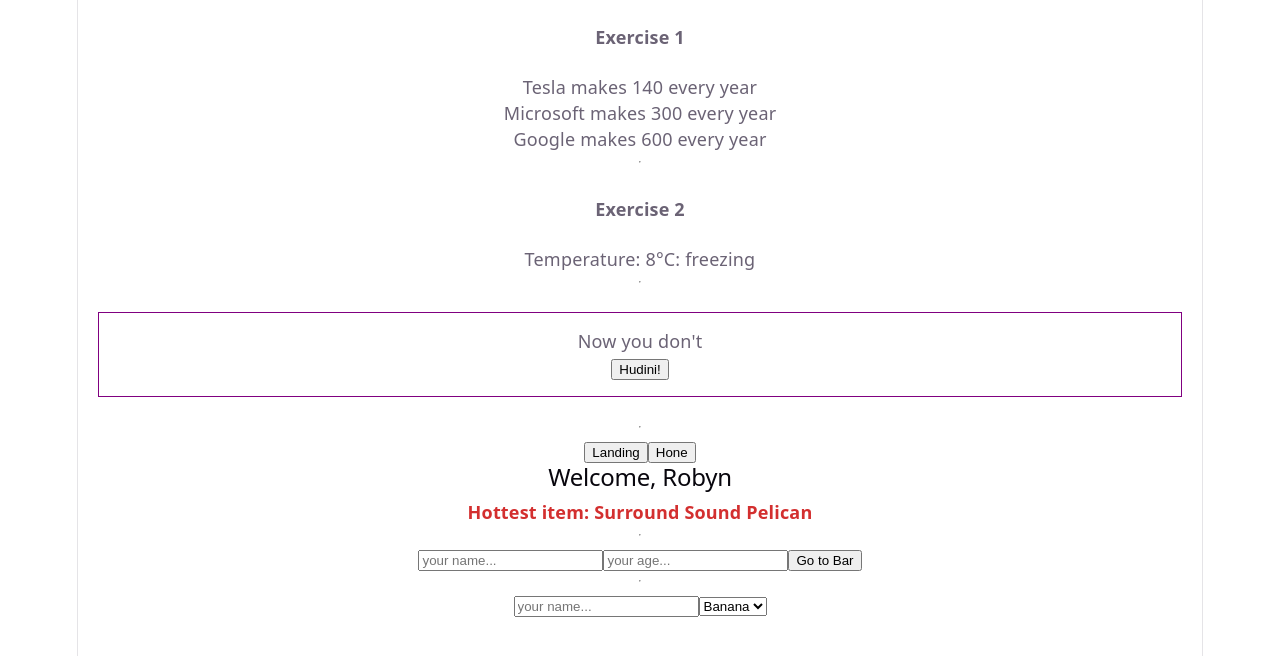
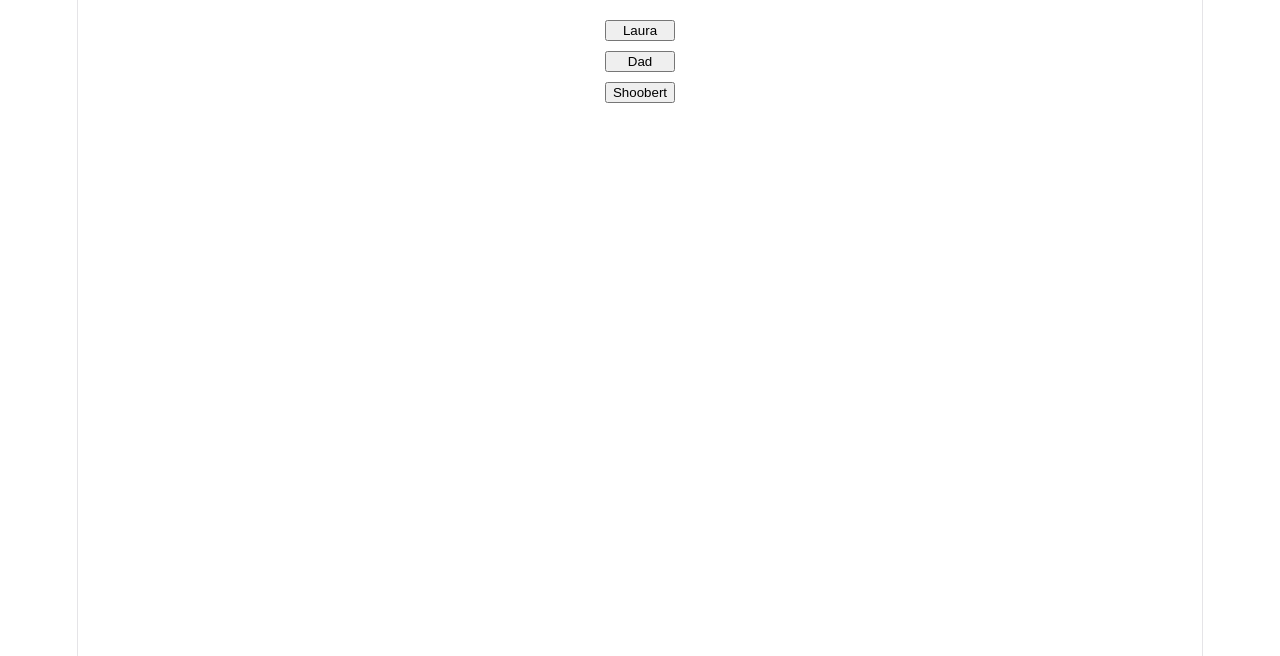
Before and after one commit to ofekcofman98/techtroop-fullstack-ai, a React (Vite) app in the folder react/: page / in a window 1280 px wide. Shown: the top 656 px of the page. Built offline with nearby package versions, Linux system fonts and the light colour scheme.

Commit message:
finished react\src\lessons\React Data Flow

```diff
--- a/react/src/App.jsx
+++ b/react/src/App.jsx
@@ -1,16 +1,18 @@
 import './App.css'
-import ReactLesson1 from './lessons/React Intro and JSX';
-import Hudini from './lessons/React State/Hudini';
-import StoreExercise from './lessons/React State/Strore/index';
+// import ReactLesson1 from './lessons/React Intro and JSX';
+// import Hudini from './lessons/React State/Hudini';
+// import StoreExercise from './lessons/React State/Strore/index';
 
-import Exercise1 from './lessons/React Input/Exercise1';
-import Exercise2 from './lessons/React Input/Exercise2';
+// import Exercise1 from './lessons/React Input/Exercise1';
+// import Exercise2 from './lessons/React Input/Exercise2';
 
+
+import Exercise2 from './lessons/React Data Flow/Exercise2/Exercise2';
 function App() {
 
   return (
     <>
-      <ReactLesson1 />
+      {/* <ReactLesson1 />
 
       <hr />
 
@@ -26,7 +28,9 @@ function App() {
 
       <hr />
 
-      <Exercise2 />
+      <Exercise2 /> */}
+
+      <Exercise2/>
     </>
   )
 }
--- /dev/null
+++ b/react/src/lessons/React Data Flow/Exercise1.jsx
@@ -0,0 +1,40 @@
+import { useEffect, useState } from "react"
+
+const data = {
+    images: [
+        "https://hips.hearstapps.com/hmg-prod/images/lychee-fruit-sugar-1530136136.jpg?crop=1xw:1xh;center,top&resize=640:*",
+        "https://hips.hearstapps.com/hmg-prod/images/mango-fruit-sugar-1530136260.jpg?crop=1xw:1xh;center,top&resize=640:*",
+        "https://hips.hearstapps.com/hmg-prod/images/cherries-sugar-fruit-1530136329.jpg?crop=1xw:1xh;center,top&resize=640:*",
+    ],
+    currentImg: 0
+}
+
+
+const Exercise1 = () => {
+    const [currentImg, setCurrentImg] = useState(data.currentImg);
+
+    const handlePrevious = () => {
+        if (currentImg > 0) {
+            setCurrentImg(prevIdx => prevIdx - 1);
+        }
+    };
+
+    const handleNext = () => {
+        if (currentImg < data.images.length - 1) {
+            setCurrentImg(prevIdx => prevIdx + 1);
+        }
+    };
+
+    return (
+        <div>
+            <button
+                onClick={handlePrevious} className="previous">Previous</button>
+            <div>
+                <img src={data.images[currentImg]} alt="images" />
+            </div>
+            <button onClick={handleNext} className="next">Next</button>
+        </div>
+    )
+}
+
+export default Exercise1;
--- /dev/null
+++ b/react/src/lessons/React Data Flow/Exercise2/Conversation.jsx
@@ -0,0 +1,22 @@
+const Conversation = ({ sender, convo, onClick }) => {
+    return (
+        <div>
+            <button
+                onClick={onClick}
+            >
+                Back
+            </button>
+            {convo.map((message, index) => {
+                const isSelf = message.sender === "self";
+                return(
+                    <div key={index}>
+                        <span><strong>{message.sender}</strong>: </span>
+                        <span>{message.text}</span>
+                    </div>
+                );
+            })};
+        </div>
+    )
+};
+
+export default Conversation;
--- /dev/null
+++ b/react/src/lessons/React Data Flow/Exercise2/Exercise2.jsx
@@ -0,0 +1,48 @@
+import { useState } from "react";
+import { data } from "./data";
+import List from "./List";
+import Conversation from "./Conversation";
+
+const Exercise2 = () => {
+    const [state, setState] = useState(data);
+
+    const displayConversation = (name) => {
+        setState(prevState => ({
+            ...prevState,
+            displayConversation: name
+        }));
+    };
+
+    const goBack = () => {
+        setState(prevState => ({
+            ...prevState,
+            displayConversation: null
+        }));
+    };
+
+
+    const handleClickName = (name) => {
+        displayConversation(name);
+    };
+
+    const contacts = data.conversations.map(conv => conv.with);
+
+    return (
+        <div style={{ maxWidth: "400px", margin: "20px auto", fontFamily: "Arial, sans-serif" }}>
+            {state.displayConversation === null ? (
+                <List
+                    names={contacts}
+                    onClick={handleClickName}
+                />
+            ) : (
+                <Conversation
+                    sender={state.displayConversation}
+                    convo={state.conversations.find(c => c.with === state.displayConversation).convo}
+                    onClick={goBack}
+                />
+            )}
+        </div>
+    )
+};
+
+export default Exercise2;
--- /dev/null
+++ b/react/src/lessons/React Data Flow/Exercise2/List.jsx
@@ -0,0 +1,16 @@
+const List = ({ names, onClick }) => { //! idx?
+    return (
+        <div style={{ display: "flex", flexDirection: "column", gap: "10px" }}>
+            {names.map((name) => (
+                <button
+                    key={name}
+                    onClick={() => onClick(name)}
+                >
+                        {name}
+                </button>
+            ))}
+        </div>
+    )
+}
+
+export default List;
--- /dev/null
+++ b/react/src/lessons/React Data Flow/Exercise2/data.js
@@ -0,0 +1,29 @@
+export const data = {
+    displayConversation: null,
+    conversations: [
+        {
+            with: "Laura", convo: [
+                { text: "Hi", sender: "self" },
+                { text: "You there?", sender: "self" },
+                { text: "Yeah, hi, what's up?", sender: "other" }
+            ]
+        },
+        {
+            with: "Dad", convo: [
+                { text: "Have you finished your school work yet?", sender: "other" },
+                { text: "Yes.", sender: "self" },
+                { text: "What do you mean, yes?", sender: "other" },
+                { text: "??", sender: "self" }
+            ]
+        },
+        {
+            with: "Shoobert", convo: [
+                { text: "Shoobert!!!", sender: "self" },
+                { text: "Dude!!!!!!!!", sender: "other" },
+                { text: "Shooooooooo BERT!", sender: "self" },
+                { text: "You're my best friend", sender: "other" },
+                { text: "No, *you're* my best friend", sender: "self" },
+            ]
+        }
+    ]
+}
```
Also changed, not shown: 1 other file (tests, documents, lock files or other folders).
